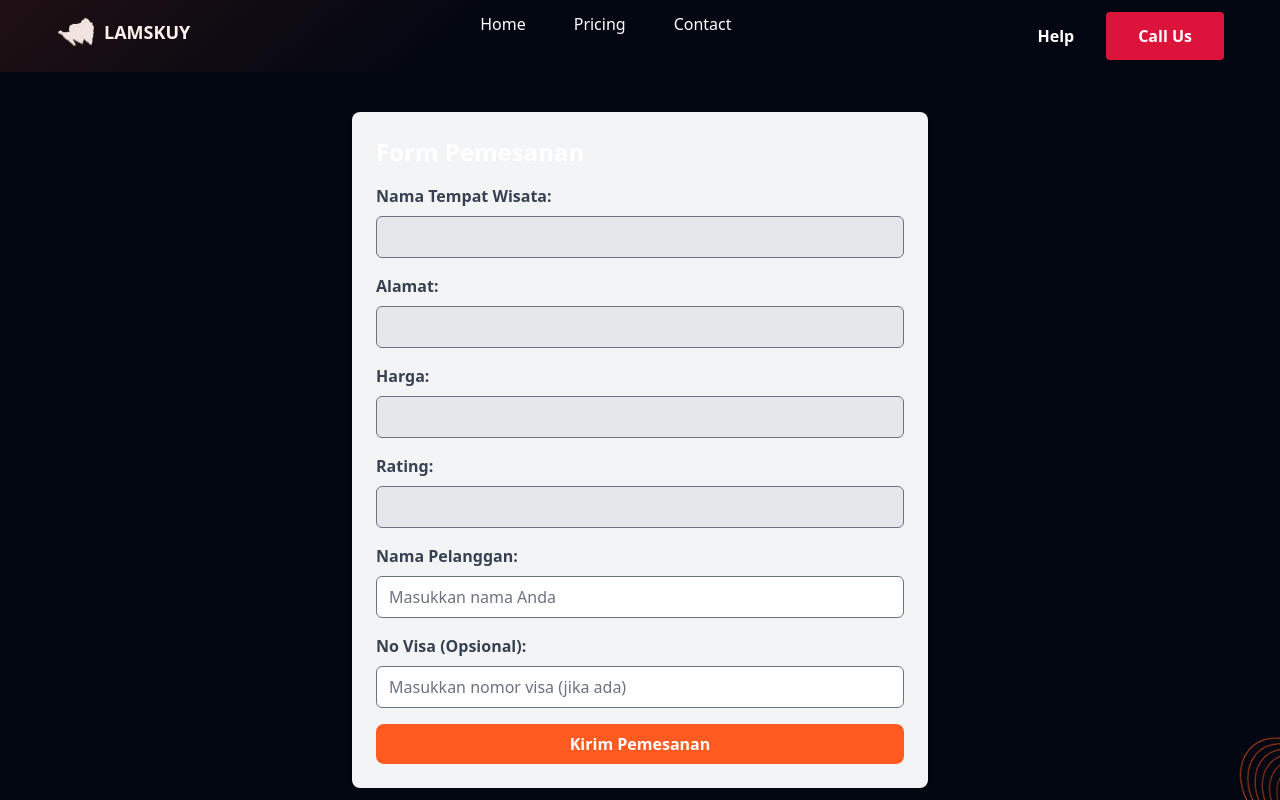
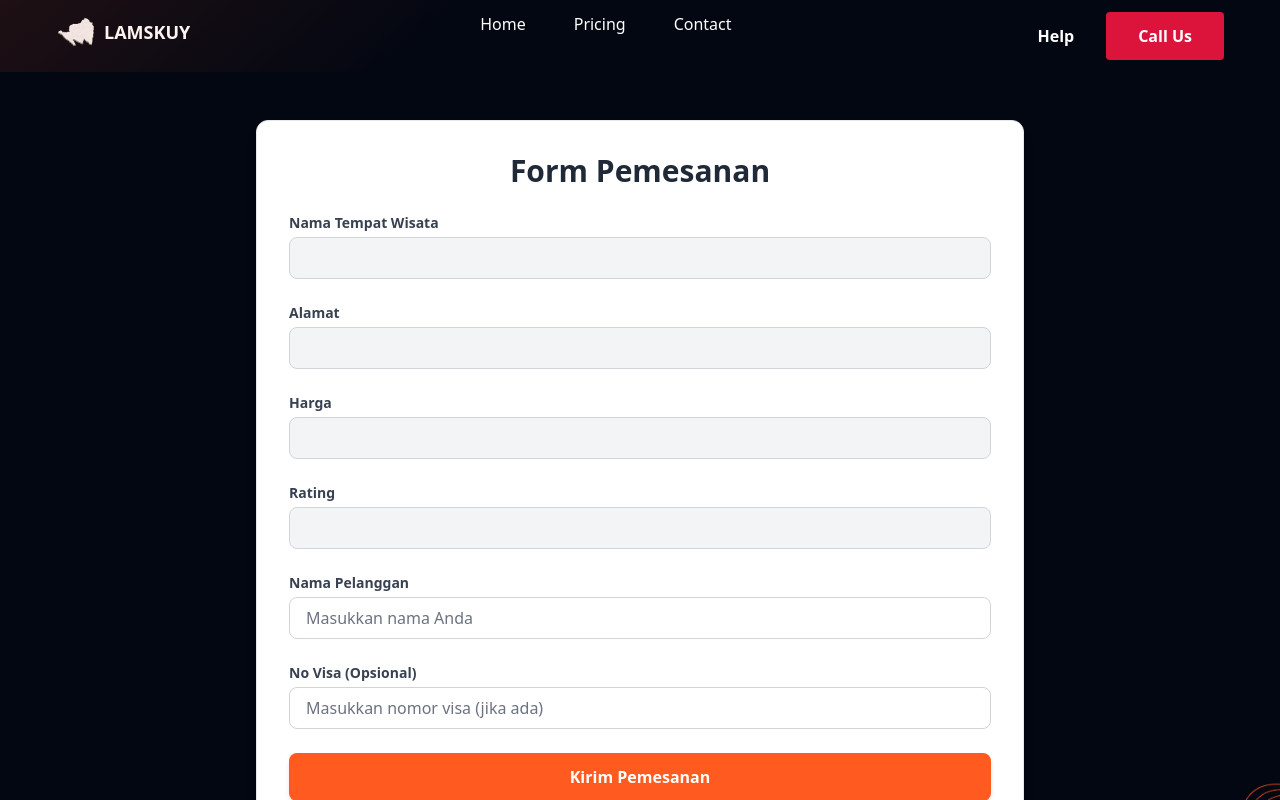
Before and after one commit to lioneladitya/IF22A-ElGasing, a Next.js app: page /pesan in a window 1280 px wide. Shown: the top 800 px of the page. Built offline with nearby package versions, Linux system fonts and the light colour scheme.

Commit message:
Surya Aditya : Mengubah tampilan di menu pesan

```diff
--- a/app/pesan/page.tsx
+++ b/app/pesan/page.tsx
@@ -21,68 +21,70 @@ const PesanPage = () => {
   };
 
   return (
-    <div className="max-w-xl mx-auto mt-10 p-6 bg-gray-100 rounded-lg shadow-md">
-      <h1 className="text-2xl font-bold mb-4">Form Pemesanan</h1>
+    <div className="max-w-3xl mx-auto mt-12 p-8 bg-white rounded-xl shadow-lg border border-gray-200">
+      <h1 className="text-3xl font-extrabold mb-6 text-gray-800 text-center">Form Pemesanan</h1>
       <form onSubmit={handleSubmit}>
-        <div className="mb-4">
-          <label className="block text-gray-700 font-bold mb-2">Nama Tempat Wisata:</label>
+        <div className="grid grid-cols-1 gap-6">
+          <div>
+            <label className="block text-sm font-semibold text-gray-700">Nama Tempat Wisata</label>
             <input
               type="text"
               value={place}
               readOnly
-            className="w-full px-3 py-2 border rounded-md bg-gray-200 cursor-not-allowed"
+              className="w-full mt-1 px-4 py-2 border border-gray-300 rounded-lg bg-gray-100 text-gray-600 cursor-not-allowed"
             />
           </div>
-        <div className="mb-4">
-          <label className="block text-gray-700 font-bold mb-2">Alamat:</label>
+          <div>
+            <label className="block text-sm font-semibold text-gray-700">Alamat</label>
             <input
               type="text"
               value={country}
               readOnly
-            className="w-full px-3 py-2 border rounded-md bg-gray-200 cursor-not-allowed"
+              className="w-full mt-1 px-4 py-2 border border-gray-300 rounded-lg bg-gray-100 text-gray-600 cursor-not-allowed"
             />
           </div>
-        <div className="mb-4">
-          <label className="block text-gray-700 font-bold mb-2">Harga:</label>
+          <div>
+            <label className="block text-sm font-semibold text-gray-700">Harga</label>
             <input
               type="text"
               value={price}
               readOnly
-            className="w-full px-3 py-2 border rounded-md bg-gray-200 cursor-not-allowed"
+              className="w-full mt-1 px-4 py-2 border border-gray-300 rounded-lg bg-gray-100 text-gray-600 cursor-not-allowed"
             />
           </div>
-        <div className="mb-4">
-          <label className="block text-gray-700 font-bold mb-2">Rating:</label>
+          <div>
+            <label className="block text-sm font-semibold text-gray-700">Rating</label>
             <input
               type="text"
               value={rating}
               readOnly
-            className="w-full px-3 py-2 border rounded-md bg-gray-200 cursor-not-allowed"
+              className="w-full mt-1 px-4 py-2 border border-gray-300 rounded-lg bg-gray-100 text-gray-600 cursor-not-allowed"
             />
           </div>
-        <div className="mb-4">
-          <label className="block text-gray-700 font-bold mb-2">Nama Pelanggan:</label>
+          <div>
+            <label className="block text-sm font-semibold text-gray-700">Nama Pelanggan</label>
             <input
               type="text"
               value={customerName}
               onChange={(e) => setCustomerName(e.target.value)}
               placeholder="Masukkan nama Anda"
-            className="w-full px-3 py-2 border rounded-md"
+              className="w-full mt-1 px-4 py-2 border border-gray-300 rounded-lg focus:ring focus:ring-orange-200 focus:border-orange-400"
             />
           </div>
-        <div className="mb-4">
-          <label className="block text-gray-700 font-bold mb-2">No Visa (Opsional):</label>
+          <div>
+            <label className="block text-sm font-semibold text-gray-700">No Visa (Opsional)</label>
             <input
               type="text"
               value={visaNumber}
               onChange={(e) => setVisaNumber(e.target.value)}
               placeholder="Masukkan nomor visa (jika ada)"
-            className="w-full px-3 py-2 border rounded-md"
+              className="w-full mt-1 px-4 py-2 border border-gray-300 rounded-lg focus:ring focus:ring-orange-200 focus:border-orange-400"
             />
+          </div>
         </div>
         <button
           type="submit"
-          className="w-full bg-orange-500 hover:bg-orange-600 text-white font-bold py-2 px-4 rounded-lg"
+          className="w-full mt-6 bg-orange-500 hover:bg-orange-600 text-white font-bold py-3 px-4 rounded-lg shadow-md transition duration-300"
         >
           Kirim Pemesanan
         </button>
```
Lines whose indentation alone changed are shown as unchanged.
